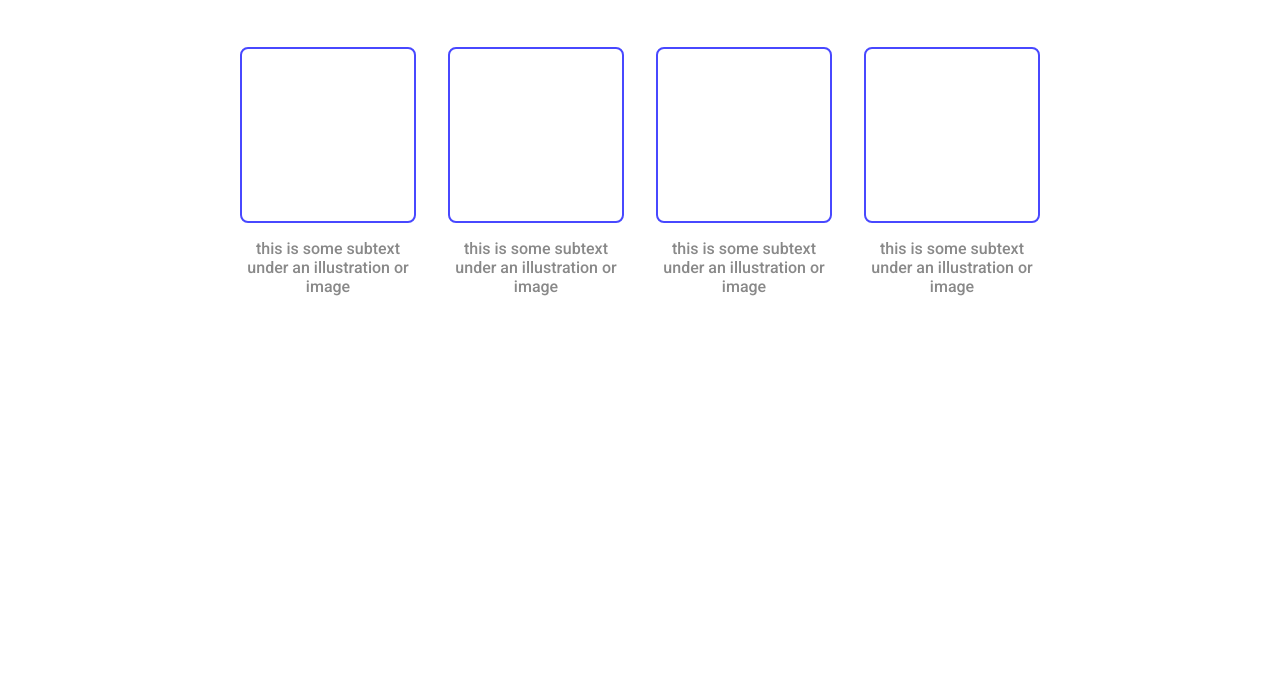
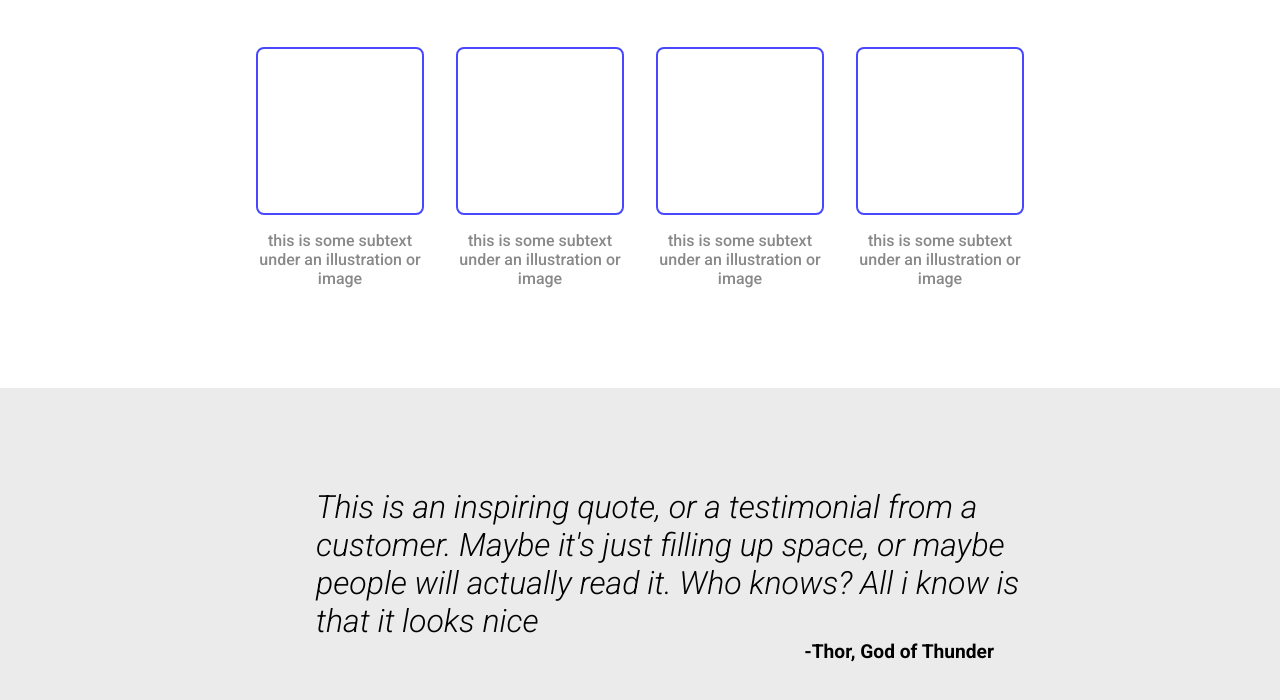
Before and after one commit to fyaja/odin-landing-page, a plain HTML site: page index.html in a window 1280 px wide. Shown: the part 576-1276 px from the top of the page. Before the commit the page ends 972 px from the top, so only its background shows below. Drawn offline with Linux system fonts and the light colour scheme.

Commit message:
create and style .quote-section

```diff
--- a/index.html
+++ b/index.html
@@ -67,6 +67,16 @@
       </div>
     </div>
   </div>
+
+  <div class="quote-section">
+    <div class="quote-container">
+      <p class="text">This is an inspiring quote, or a testimonial from a customer. Maybe it's just filling up space, or
+        maybe
+        people
+        will actually read it. Who knows? All i know is that it looks nice</p>
+      <p class="author">-Thor, God of Thunder</p>
+    </div>
+  </div>
 </body>
 
 </html>
--- a/style.css
+++ b/style.css
@@ -90,6 +90,7 @@
 .card-section{
   max-width: 800px;
   margin-inline: auto;
+  padding-inline: 1rem;
   margin-bottom: 100px;
 }
 
@@ -123,3 +124,30 @@
   text-align: center;
   color: rgb(137, 137, 137);
 }
+
+.quote-section{
+  padding-block: 100px;
+  background-color: rgb(235, 235, 235);
+}
+
+.quote-container{
+  padding-inline: 1rem;
+  margin-inline: auto;
+  max-width: 800px;
+  display: flex;
+  flex-direction: column;
+  align-items: flex-end;
+}
+
+.quote-container .text{
+  margin-left: 60px;
+  font-size: 2rem;
+  font-weight: 300;
+  font-style: italic;
+}
+
+.quote-container .author{
+  font-size: 1.2rem;
+  font-weight: bold;
+  margin-right: 30px;
+}
```
